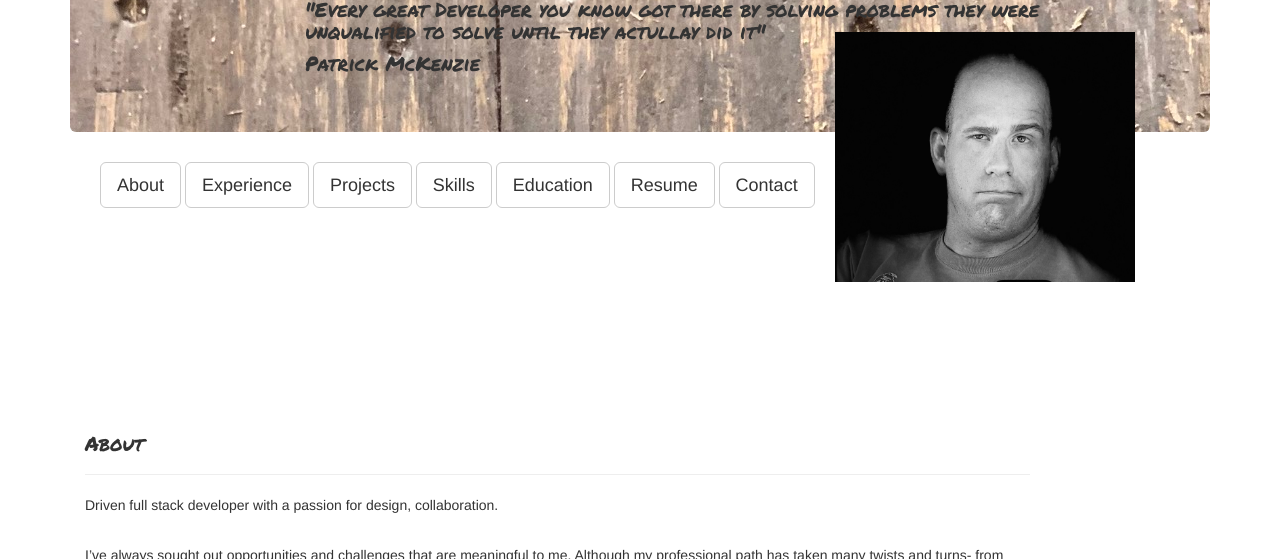
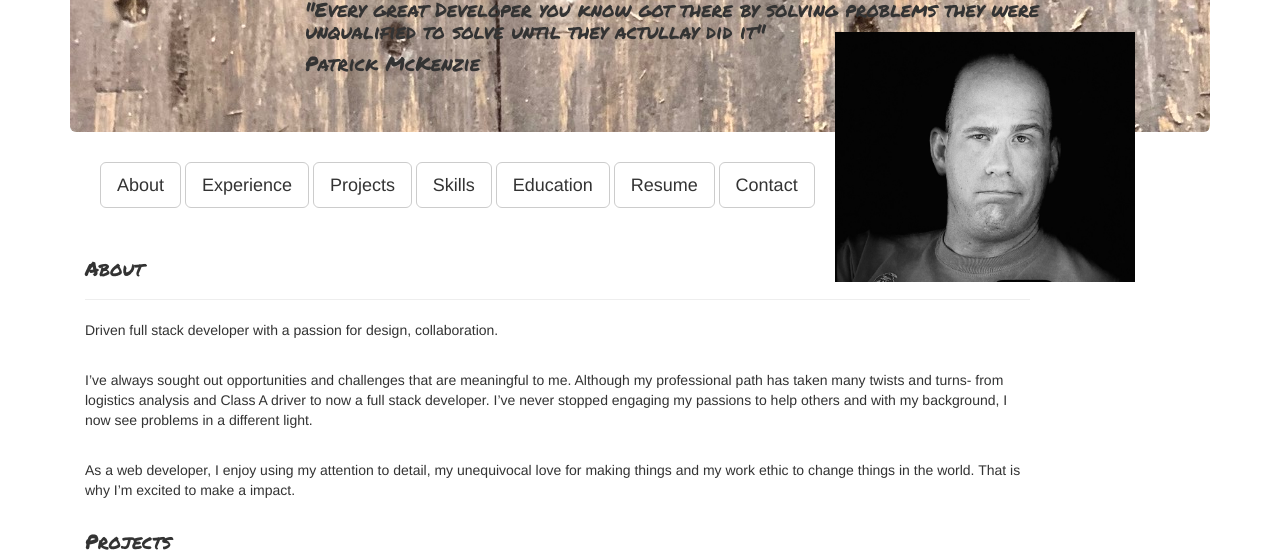
Before and after one commit to LeviG68/LeviGlendenning, a plain HTML site: page index.html in a window 1280 px wide. Shown: the part 169-728 px from the top of the page. Drawn offline with nearby package versions, Linux system fonts and the light colour scheme.

Commit message:
fixed about text and img

```diff
--- a/assets/style.css
+++ b/assets/style.css
@@ -46,3 +46,9 @@ button {
     position: absolute;
     clear: both;
   }
+
+  .block{
+    position: relative;
+    clear: both;
+    bottom: 175px;
+  }
--- a/index.html
+++ b/index.html
@@ -48,7 +48,6 @@
       </div>
     </div>
       <div class="buttons">
-        <selction class="buttons">
           <div class="col-md-10 col-lg-2">
             <nav class="container">
               <nav class="btn-group-lg" role="group" aria-label="...">
@@ -61,16 +60,10 @@
                 <button type="button" class="btn btn-default">Contact</button>
               </nav>
             </nav>
-            <!-- <div class="image">
-                <div class="col-md-4 col-sm-8">
-                  <img src="assets/images/insightfulme.jpg" alt="" height="250" width="300">
-            </div>
-          </div> -->
           </div>
-        </selction>
       </div>
       <div class="container">
-        <section class="row">
+        <div class="row">
           <div class="col-md-10">
             <article class="block">
               <h1 class="block-header">About</h1>
@@ -88,7 +81,7 @@
                 my work ethic to change things in the world. That is why I’m excited to make a impact.</p>
             </article>
           </div>
-        </section>
+        </div>
       </div>
       <div class="container">
         <section class="row">
```
